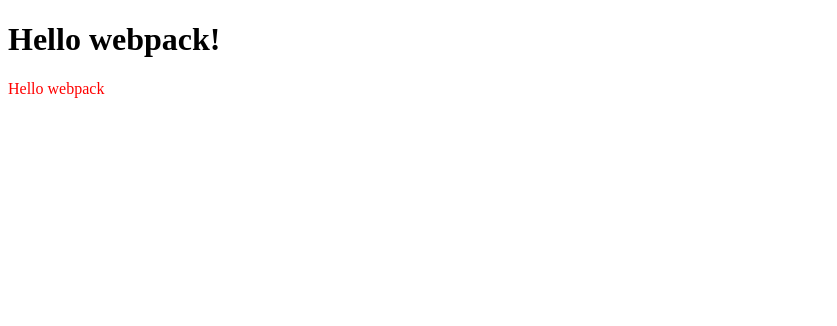
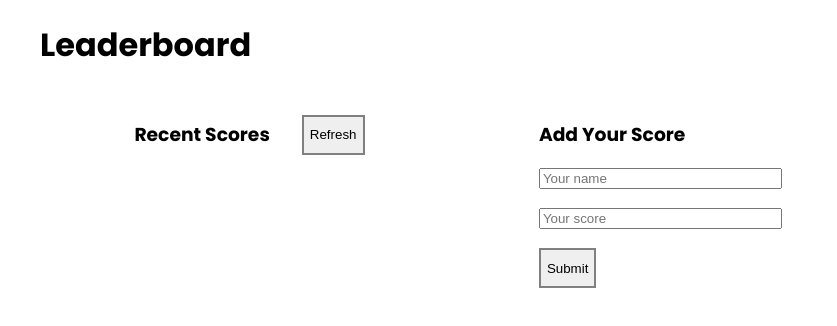
Before and after one commit to marvin-nyalik/Leaderboard, a website built with webpack: page src/index.html in a window 1280 px wide. Shown: the whole page, without its empty margins (0-837 px from the left). Built offline with nearby package versions, Linux system fonts and the light colour scheme.

Commit message:
Add project files

```diff
--- a/src/index.html
+++ b/src/index.html
@@ -3,9 +3,37 @@
 <head>
     <meta charset="UTF-8">
     <meta name="viewport" content="width=device-width, initial-scale=1.0">
-    <title>Wbpack Exercise</title>
+    <title>Leaderboard Project</title>
 </head>
 <body>
-    <h1>Hello webpack!</h1>
+    <header>
+        <h1>Leaderboard</h1>
+    </header>
+
+    <section class="showcase">
+
+        <div class="recent-scores">
+            <div class="scores-headline">
+                <h3>Recent Scores</h3>
+                <button class="refresh" id="refresh">Refresh</button>
+            </div>
+           <div class="scores-table">
+                <ul class="scores-list">
+
+                </ul>
+           </div>
+        </div>
+        <div class="new-score">
+            <h3>Add Your Score</h3>
+
+            <form action="#">
+                <input type="text" placeholder="Your name" name="name" id="name">
+                <input type="number" placeholder="Your score" name="score" id="score">
+                <div class="footer">
+                    <button type="button" id="submitScore">Submit</button>
+                </div>
+            </form>
+        </div>
+    </section>
 </body>
 </html>
--- a/src/index.js
+++ b/src/index.js
@@ -1,14 +1,5 @@
-import _ from 'lodash';
 import './style.css';
+import populateScores from './modules/populateScores.js';
+import { submitScore } from './modules/domElements.js';
 
-function component() {
-    const element = document.createElement('div');
-
-    // Lodash, currently included via a script, is required for this line to work
-    element.innerHTML = _.join(['Hello', 'webpack'], ' ');
-    element.classList.add('hello');
-
-    return element;
-  }
-
-  document.body.appendChild(component());
+submitScore.addEventListener('click', populateScores);
--- a/src/style.css
+++ b/src/style.css
@@ -1,3 +1,73 @@
-.hello {
-  color: red;
+@import url('https://fonts.googleapis.com/css2?family=Poppins:ital,wght@0,200;0,300;0,400;0,500;0,600;0,700;0,800;1,200;1,300;1,400;1,500;1,600;1,700;1,800&family=Rubik:ital,wght@0,300;0,400;0,500;0,600;0,700;1,300;1,400;1,500;1,600;1,700&display=swap');
+
+body {
+  font-family: poppins, Arial, Helvetica, sans-serif;
 }
+
+.showcase {
+  display: flex;
+  width: 80%;
+  margin: 2rem auto;
+}
+
+h1 {
+  margin-left: 2rem;
+}
+
+.recent-scores {
+  display: flex;
+  flex-direction: column;
+  width: 40%;
+}
+
+.refresh {
+  height: 5vh;
+  margin-left: 2rem;
+  border: 2px solid grey;
+  cursor: pointer;
+  margin-right: 10%;
+}
+
+.scores-headline {
+  display: flex;
+  justify-content: flex-start;
+  align-items: center;
+}
+
+.scores-list {
+  list-style-type: none;
+  display: flex;
+  flex-direction: column;
+  margin: 0;
+  padding: 0;
+}
+
+.scores-list li {
+  margin-bottom: 0.5rem;
+}
+
+.scores-list:nth-child(even) {
+  background-color: grey;
+}
+
+.new-score {
+  width: 40%;
+  display: flex;
+  flex-direction: column;
+}
+
+.new-score form {
+  display: flex;
+  flex-direction: column;
+  width: 60%;
+}
+
+form input {
+  margin-bottom: 1.2rem;
+}
+
+form button {
+  cursor: pointer;
+  border: 2px solid grey;
+  height: 5vh;
+}
```
